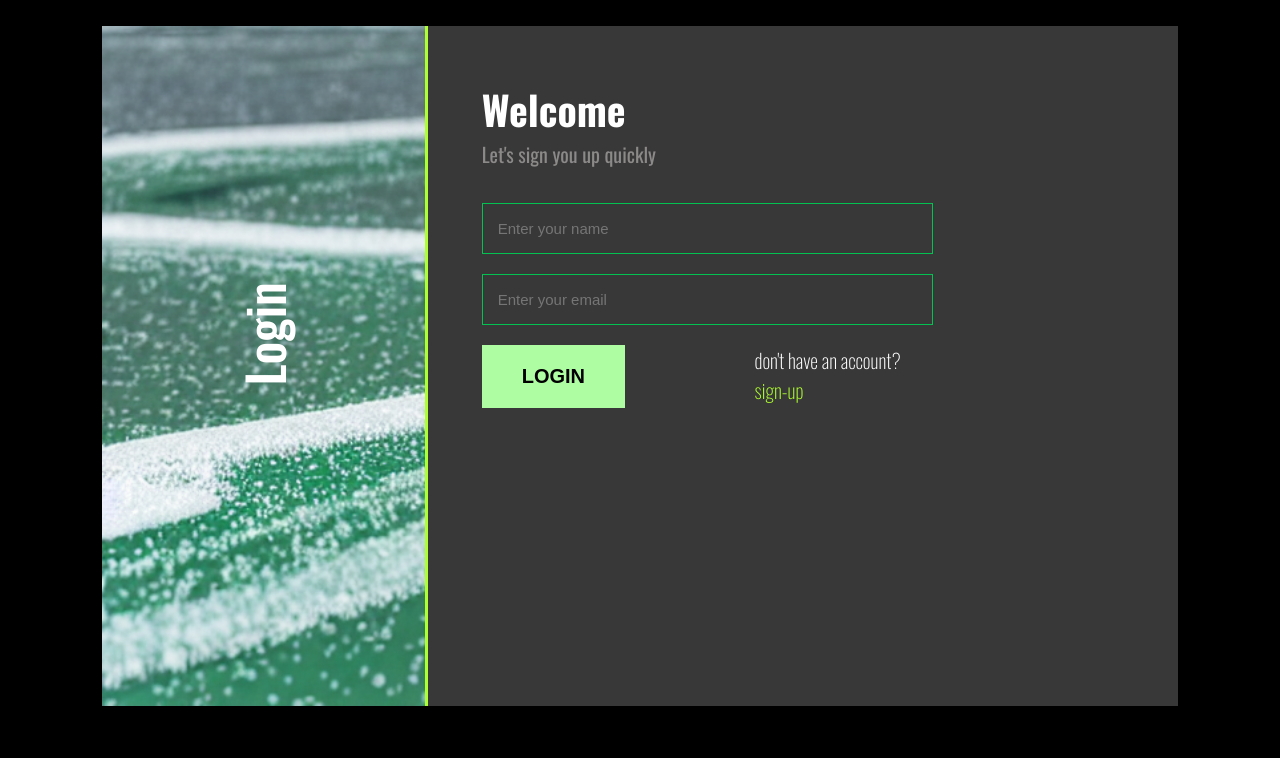
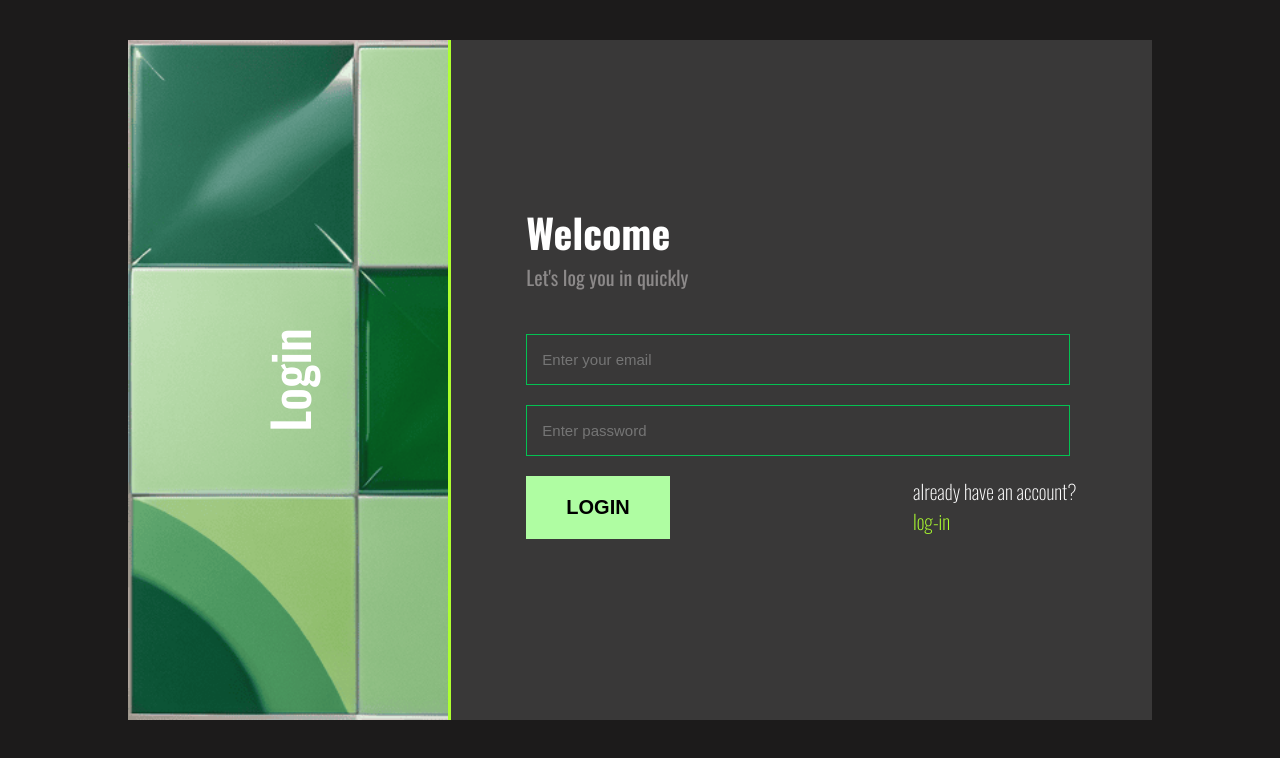
Before and after one commit to MaksimKmet/JS-Blog-, a plain HTML site: page LoginPage.html in a window 1280 px wide. Drawn offline with nearby package versions, Linux system fonts and the light colour scheme.

Commit message:
finish first Login and sign up pages next js in

```diff
--- a/LoginPage.html
+++ b/LoginPage.html
@@ -8,7 +8,6 @@
     <link rel="preconnect" href="https://fonts.googleapis.com">
 <link rel="preconnect" href="https://fonts.gstatic.com" crossorigin>
 <link href="https://fonts.googleapis.com/css2?family=Oswald:wght@200;300;400;500;600;700&display=swap" rel="stylesheet">
-
 </head>
 <body>
    <div class="main-page">
@@ -20,19 +19,21 @@
 
         <div class="title-block">
           <h1>Welcome</h1>
-            <p>Let's sign you up quickly</p>
+            <p>Let's log you in quickly</p>
         </div>
 
 
           <form action="/">
               <div class="info">
-                <input class="fname" type="text" name="name" placeholder="Enter your name" maxlength="20">
-                <input type="text" name="name" placeholder="Enter your email">
+                <input type="text" name="name" onpaste="return false;" ondrop="return false;" autocomplete="off" placeholder="Enter your email">
+                <input type="password" name="name" onpaste="return false;" ondrop="return false;" autocomplete="off"
+                style="-webkit-text-security: square;" placeholder="Enter password">
+
                 <div class="under_input_line">
-                  <button class="btn-sub" type="submit" href="/">LOGIN</button>
+                  <button class="btn-sub" type="submit" href="#">LOGIN</button>
                     <div class="login-block">
-                      <p>don't have an account?</p>
-                      <a href="SignUpPage.html">sign-up</a>
+                      <p>already have an account?</p>
+                      <a href="SignUpPage.html">log-in</a>
                     </div>
                 </div>
              </div>
--- a/style.css
+++ b/style.css
@@ -4,9 +4,10 @@
 }
 
 body {
-    background-color: black;
+    background-color: rgb(28, 27, 27);
     color: #fff;
     font-family: 'Oswald', sans-serif;
+    cursor:auto;
 }
 
 /* -------------SignUP Page------------- */
@@ -14,32 +15,32 @@ body {
 .main-page {
     display: flex;
     background-color: rgb(57, 56, 56);
-    margin: 2% 8% ;
+    margin: 5vh 10vw;
 }
 
 .secondary-block {
-    width: 30%;
+    display: flex;
+    width: 25vw;
     height: 85vh;
-    background-image: url(/img/tmpts_jgnzq.png) ;
+    background-image: url(img/image\ \(2\).png) ;
     background-repeat: no-repeat;
     background-size: cover;
     border-right: solid greenyellow 3px;
 
 }
 .secondary-block h2{
-    rotate: -90deg;
-    display: flex;
-    padding: 50% 0;
+    transform: rotate(270deg);
+    margin: auto;
     font-size: 50px;
     font-weight: 500;
 }
 
 .primary-block {
-    padding: 5%;
+    margin: auto;
 }
 
 .title-block {
-    margin-bottom: 5%;
+    margin-bottom: 4vh;
 }
 .title-block h1 {
     font-size: 40px;
@@ -50,17 +51,18 @@ body {
     color: rgb(140, 137, 137);
 }
 
-.info {
-    width: 90%;
+form {
+    width: 43vw;
+}
 
-}
+
 
 input {
     border: 1px solid rgb(3, 194, 82);
     color: #fff;
     background-color: rgb(57, 56, 56);
     padding: 7px 15px;
-    width: 100%;
+    width: 40vw;
     height: 35px;
     margin: 10px 0;
     font-weight: 100;
```
Also changed, not shown: SignUpPage.html (+1 -1 lines), img/image (1).png (added), img/image (2).png (added), img/image (3).png (added), img/image.png (added).
